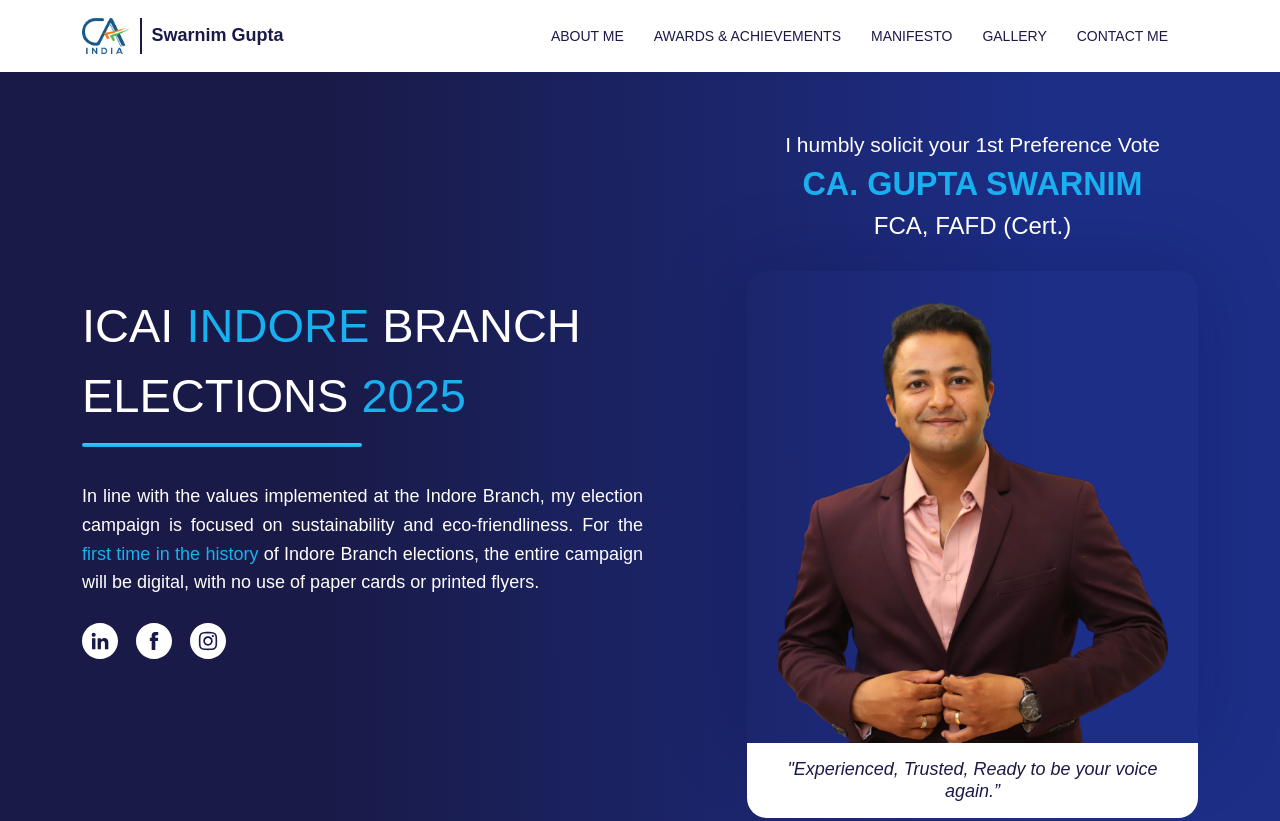
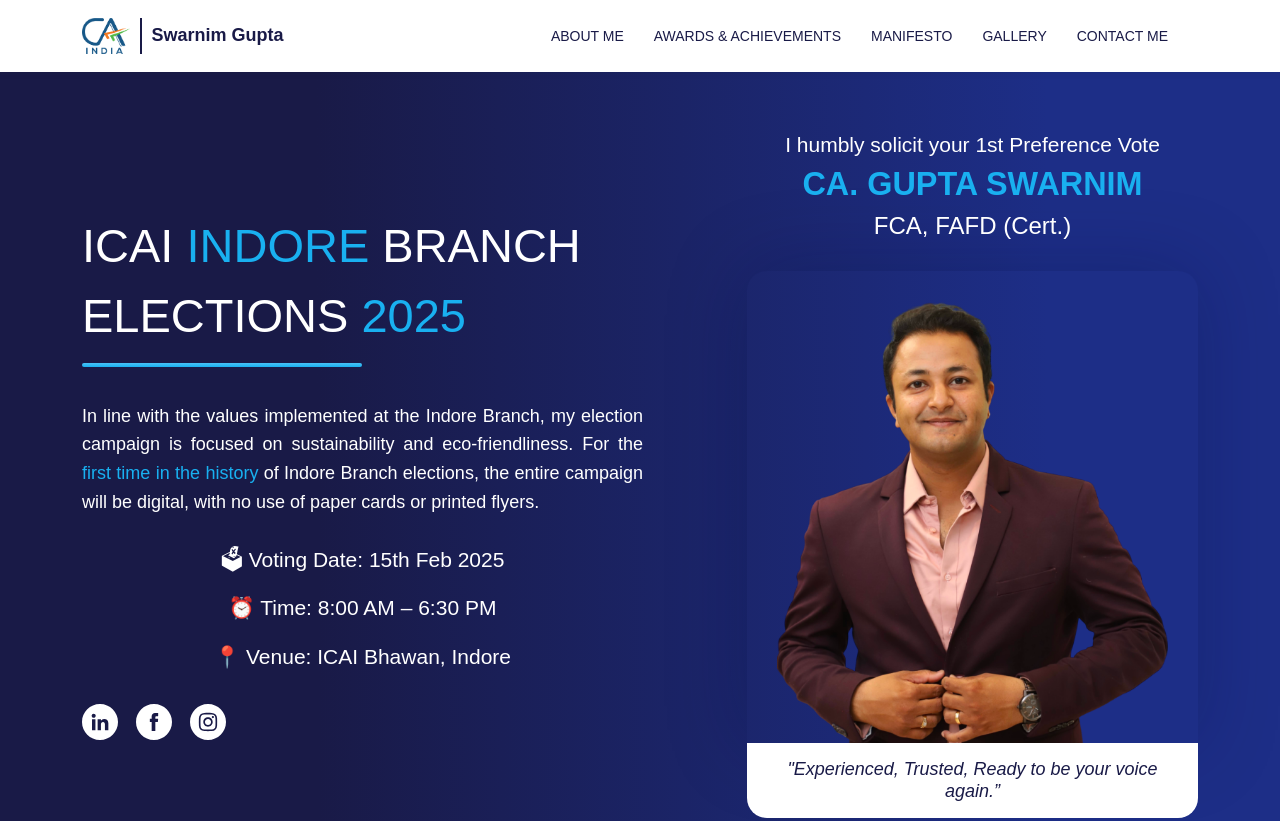
Before and after one commit to rakshit1505/rakshit1505.github.io, a plain HTML site: page index.html in a window 1280 px wide. Shown: the top 821 px of the page. Drawn offline with Linux system fonts and the light colour scheme; a web font is replaced by a local one.

Commit message:
address add

```diff
--- a/assets/css/master.css
+++ b/assets/css/master.css
@@ -110,7 +110,19 @@ section {
 .ps-main-wrapper-header .ps-main-nav .ps-menu > ul > li {
   margin-right: 25px;
 }
-
+.voting_date_add {
+  ul {
+    display: flex;
+    flex-direction: column;
+    align-items: start;
+    padding: 0px 0 30px;
+    gap: 10px;
+    li {
+      color: var(--ps-white-color);
+      font-size: 21px;
+    }
+  }
+}
 .ps-main-nav .offcanvas-header {
   justify-content: end;
 }
--- a/index.html
+++ b/index.html
@@ -103,6 +103,13 @@
                   elections, the entire campaign will be digital, with no use of
                   paper cards or printed flyers.
                 </p>
+                <div class="voting_date_add">
+                  <ul>
+                    <li>🗳 Voting Date: 15th Feb 2025</li>
+                    <li>⏰ Time: 8:00 AM – 6:30 PM</li>
+                    <li>📍 Venue: ICAI Bhawan, Indore</li>
+                  </ul>
+                </div>
                 <div class="ps-bottomsSocial-media">
                   <ul>
                     <li>
```
